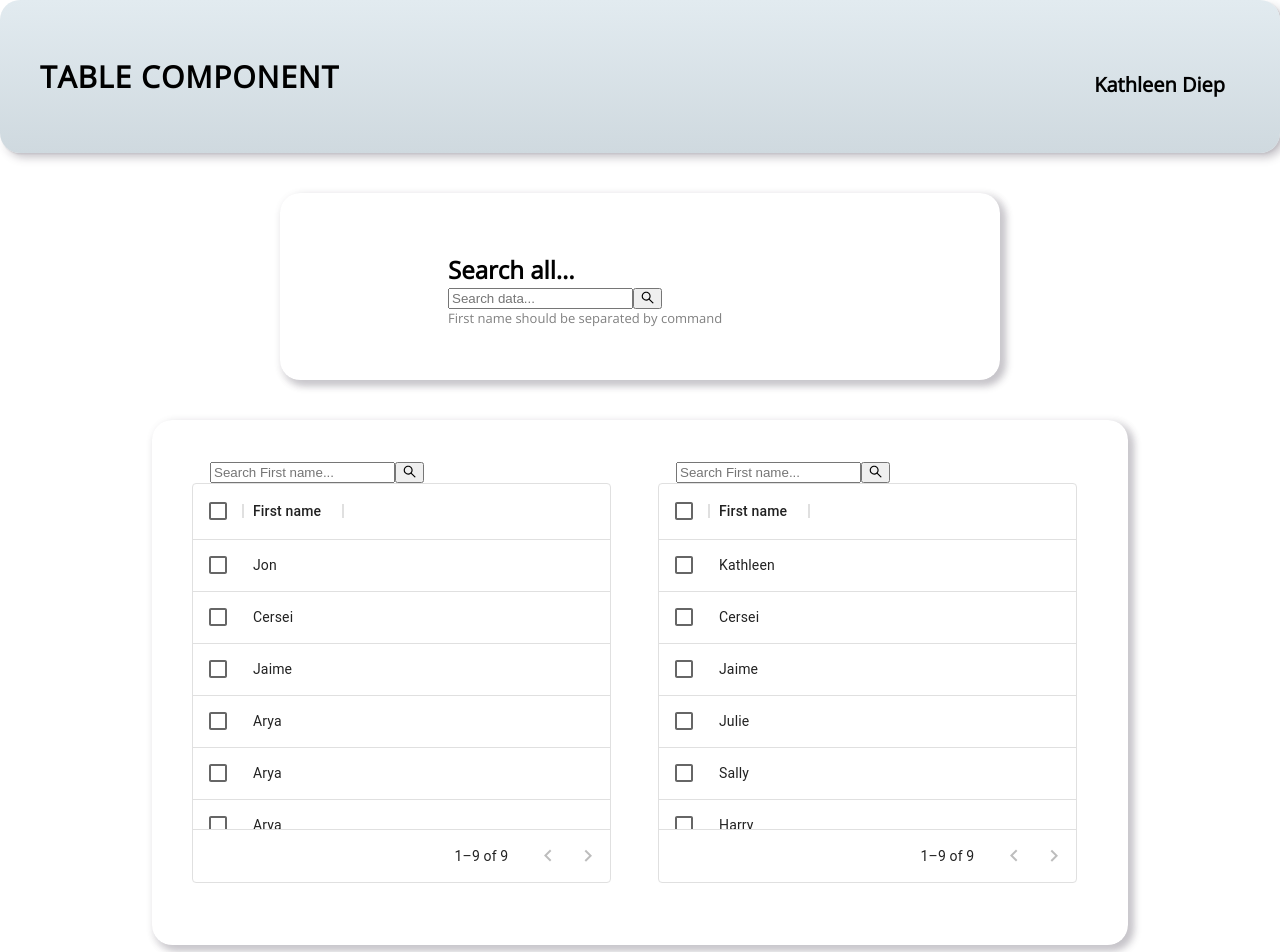
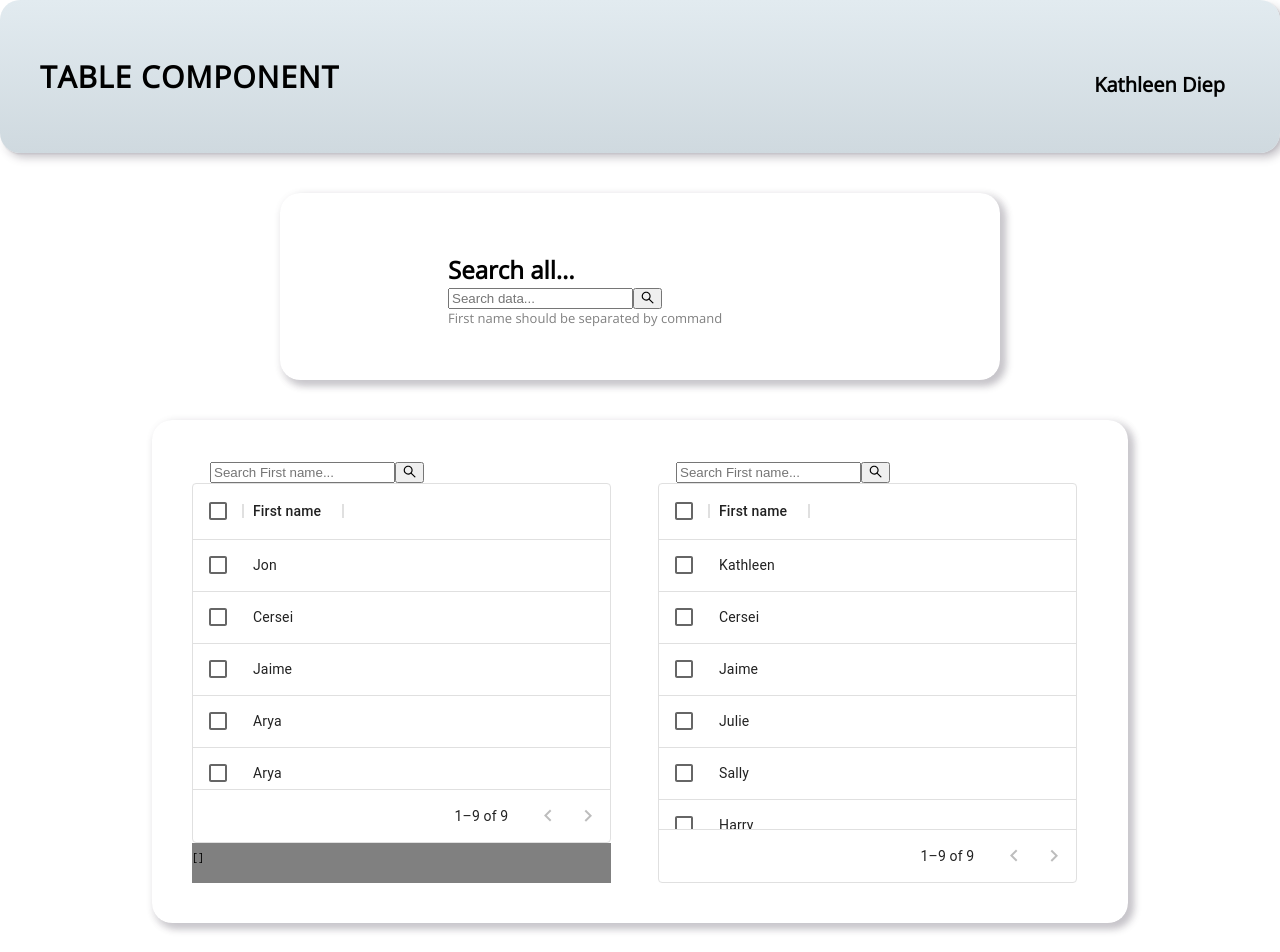
Before and after one commit to kathleendiep/table-component, a React (Create React App) app: page / in a window 1280 px wide. Shown: the top 952 px of the page. Built offline with nearby package versions, Linux system fonts and the light colour scheme.

Commit message:
fixed up footer

```diff
--- /dev/null
+++ b/src/components/tableContainer/tableOne/tableOne.css
@@ -0,0 +1,5 @@
+.footer{
+    height: 5vh;
+    overflow-y: scroll;
+    background-color: grey;
+}
--- a/src/components/tableContainer/tableOne/tableOne.jsx
+++ b/src/components/tableContainer/tableOne/tableOne.jsx
@@ -2,7 +2,7 @@ import { useState, React } from 'react';
 import { DataGrid } from '@mui/x-data-grid';
 import SearchBarComponent from '../searchBarComponent/searchBarComponent';
 import '../tableContainer.css'
-
+import './tableOne.css'
 
 const _rows = [
   { id: 1, firstName: 'Jon' },
@@ -22,7 +22,8 @@ const TableOne = (props) => {
   const [results, setResults] = useState([])
   const [data, _setData] = useState({})
   // to show FooterSelectedRowCount
-    const [show, setShowing]=useState(false)
+  const [show, setShowing] = useState(false)
+  const [selectedRows, setSelectedRows] = useState([]);
 
   const setData = _data => {
     setRows(Object.values(_data))
@@ -64,6 +65,14 @@ const TableOne = (props) => {
           rowsPerPageOptions={[5]}
           checkboxSelection
           hideFooterSelectedRowCount={props.show}
+          onSelectionModelChange={(ids) => {
+            const selectedIDs = new Set(ids);
+            const selectedRows = rows.filter((row) =>
+              selectedIDs.has(row.id),
+            );
+            console.log(selectedRows)
+            setSelectedRows(selectedRows);
+          }}
         // CUSTOM FOOTER:
         // Tried to add custom footer - but it overrides the hideFooterSelectedRowCount
         //   components={{
@@ -73,10 +82,13 @@ const TableOne = (props) => {
         //   footer: { results },
         // }}
         />
+        <div className="footer">
+          <pre style={{ fontSize: 10 }}>
+
+            {JSON.stringify(selectedRows, null, 4)}
+          </pre>
         </div>
-            <span>
-                {search}
-            </span>
+      </div>
     </div>
   )
 }
--- a/src/components/tableContainer/tableTwo/tableTwo.jsx
+++ b/src/components/tableContainer/tableTwo/tableTwo.jsx
@@ -74,9 +74,7 @@ const TableTwo = (props) => {
                 // }}
                 />
             </div>
-            <span>
-                {search}
-            </span>
+
         </div>
     )
 }
```
Lines whose indentation alone changed are shown as unchanged.
